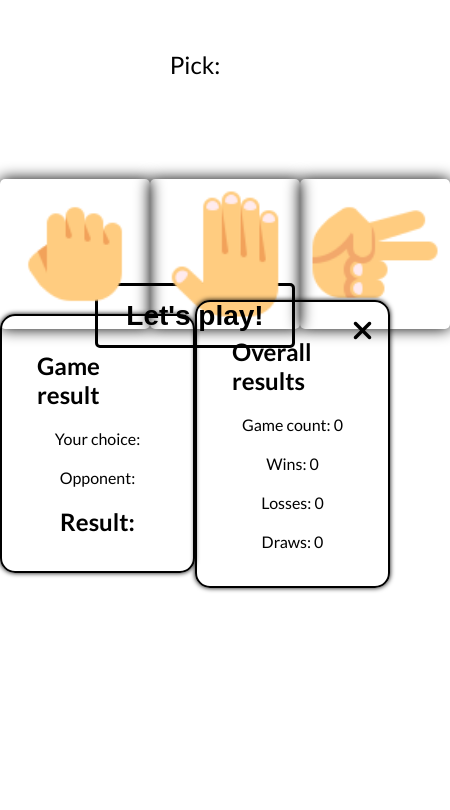
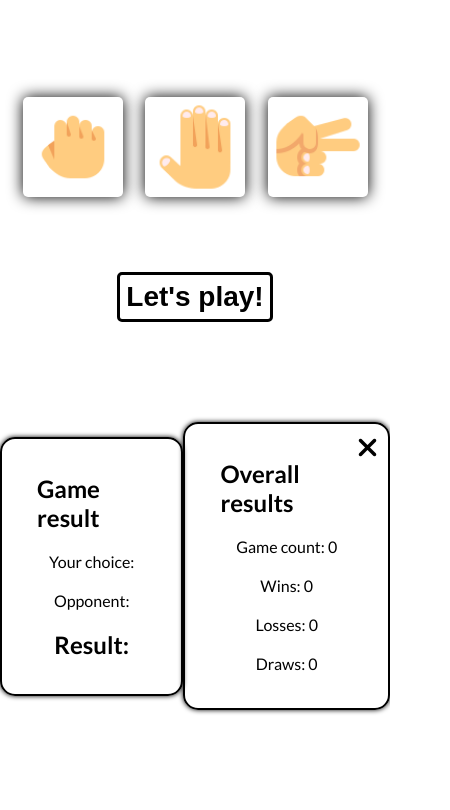
Before and after one commit to Celkowy/rock-paper-scissors, a plain HTML site: page index.html in a window 390 px wide. Shown: the part 214-1024 px from the top of the page, 450 px wide, since content can reach past the window. Before the commit the page ends 844 px from the top, so only its background shows below. Drawn offline with Linux system fonts and the light colour scheme.

Commit message:
fixes on mobile

```diff
--- a/index.html
+++ b/index.html
@@ -11,7 +11,6 @@
 </head>
 
 <body>
-  <div class="top-wrapper">
     <h1 class="title">Rock Paper Scissors</h1>
     <p class="make-up-your-mind">Pick:</p>
 
@@ -20,11 +19,11 @@
       <img data-option="paper" src="img/paper.png" alt="" title="Paper" />
       <img data-option="scissors" src="img/scissors.png" alt="" title="Scissors" />
     </section>
-  </div>
 
-  <button class="play">Let's play!</button>
 
-  <div class="bottom-wrapper">
+    <button class="play">Let's play!</button>
+
+
     <div class="wrapper">
       <section class="game-results padding">
         <h1>Game result</h1>
@@ -42,7 +41,6 @@
         <p>Draws: <span class="draws">0</span></p>
       </section>
     </div>
-  </div>
   <script src="script.js"></script>
 </body>
 
--- a/style.css
+++ b/style.css
@@ -13,6 +13,7 @@ body {
 
 .top-wrapper {
   height: 50vh;
+  position: relative;
 }
 
 .title {
@@ -42,11 +43,16 @@ img {
   margin-top: 100px;
 }
 
+.mid {
+  position: relative;
+  height: 50px;
+}
+
 .play {
   width: 200px;
   height: 65px;
   display: block;
-  margin: 0 auto;
+  margin: 75px auto 0;
   background-color: transparent;
   border-radius: 5px;
   border: 3px solid black;
@@ -62,13 +68,10 @@ img {
 }
 
 .wrapper {
-  position: absolute;
-  bottom: 5%;
-  left: 0;
-  width: 100%;
   display: flex;
   flex-direction: row;
   justify-content: space-evenly;
+  margin: 100px 0 100px;
   align-items: center;
 }
 
@@ -103,7 +106,57 @@ img {
 .game-results {
   box-shadow: 0 0 5px 0 black;
   border-radius: 15px;
-  width: 325px;
+  width: 250px;
   padding: 25px;
   border: 2px solid black;
 }
+
+@media (max-width: 1024px) {
+  img {
+    width: 125px;
+    height: 125px;
+  }
+
+  .play:hover {
+    background-color: white;
+    color: black;
+  }
+
+  .top-wrapper {
+    height: 50vh;
+  }
+
+  .bottom-wrapper {
+    height: 50vh;
+  }
+
+  .fas {
+    right: 10px;
+    top: 10px;
+  }
+
+  .overall-results,
+  .game-results {
+    width: auto;
+  }
+}
+
+@media (max-width: 640px) {
+  .title {
+    font-size: 32px;
+  }
+
+  .make-up-your-mind {
+    font-size: 18px;
+  }
+
+  img {
+    width: 100px;
+    height: 100px;
+  }
+
+  .play {
+    width: auto;
+    height: 50px;
+  }
+}
```
